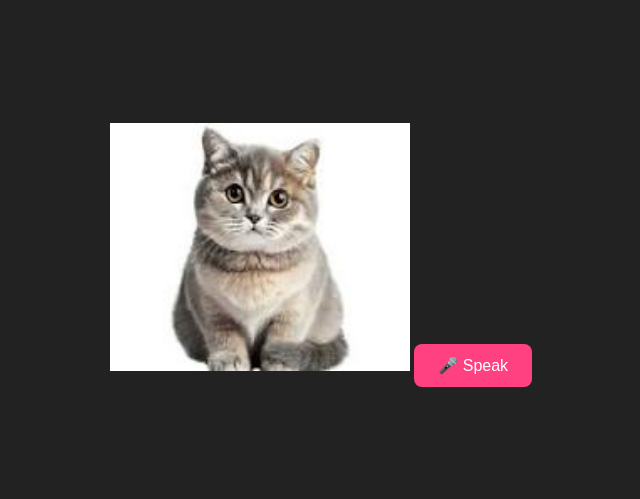
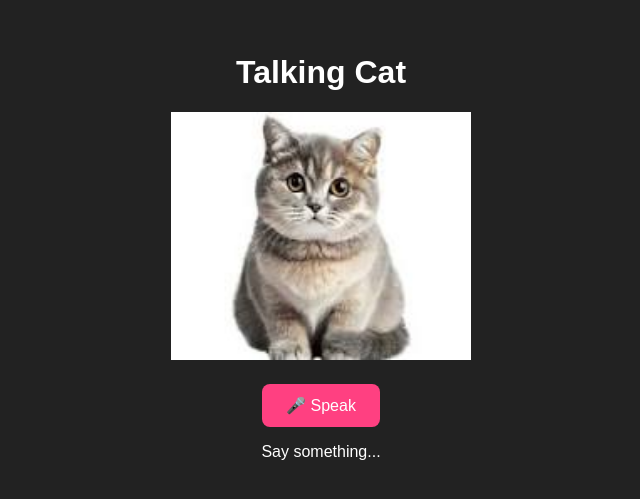
Before and after one commit to SASINDHAR/talking-tom, a plain HTML site: page index.html in a window 1280 px wide. Shown: the part 145-644 px from the top of the page, without its empty margins (319-959 px from the left). Drawn offline with Linux system fonts and the light colour scheme.

Commit message:
index.html

```diff
--- a/index.html
+++ b/index.html
@@ -8,8 +8,13 @@
 </head>
 <body>
   <div class="container">
-    <img src="cat.png" id="cat" alt="Talking Cat" />
+    <h1>Talking Cat</h1>
+    <div class="cat-container">
+      <img src="cat.png" id="cat" alt="Talking Cat" />
+      <div id="mouth"></div>
+    </div>
     <button id="start-btn">🎤 Speak</button>
+    <p id="text-output">Say something...</p>
   </div>
 
   <script src="script.js"></script>
```
